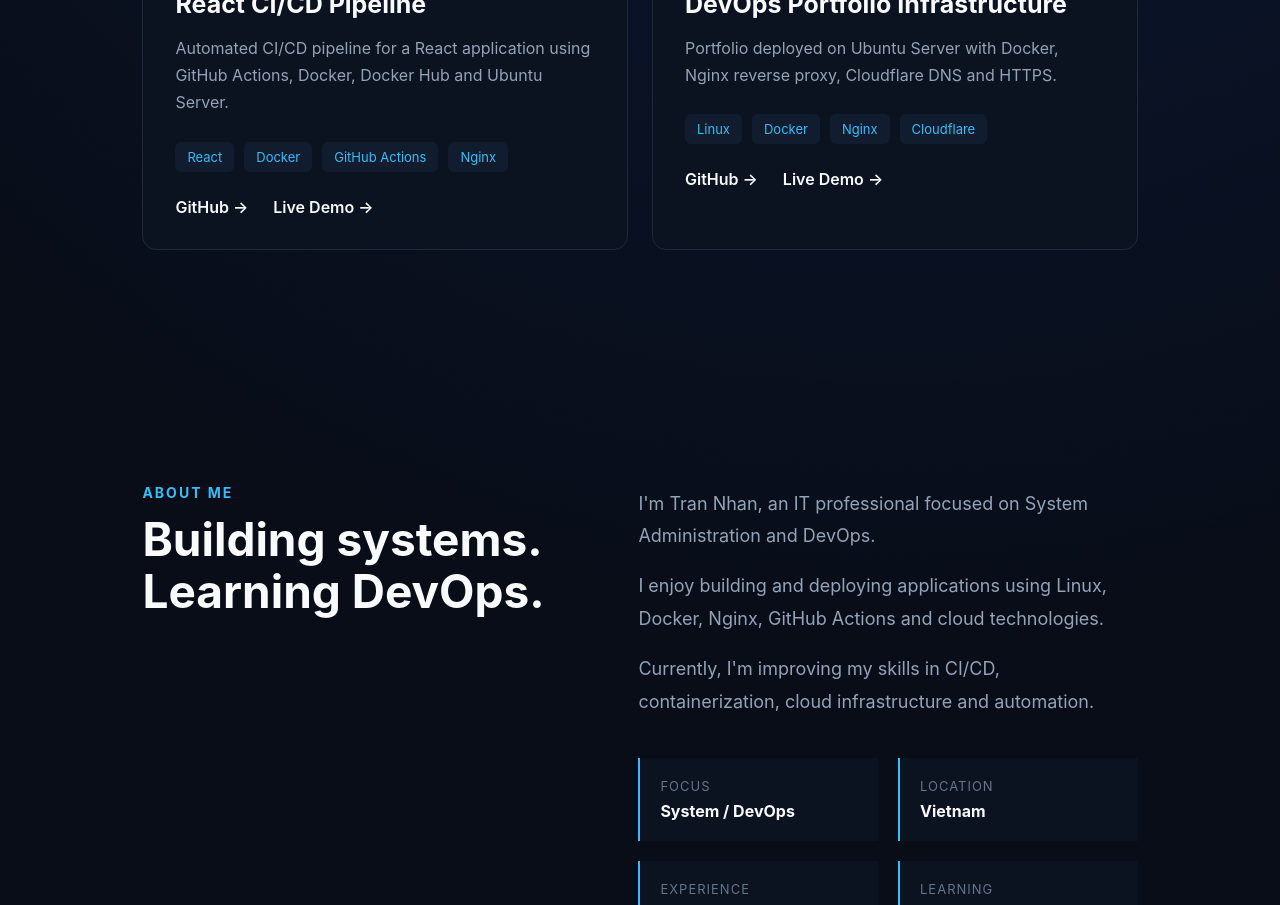
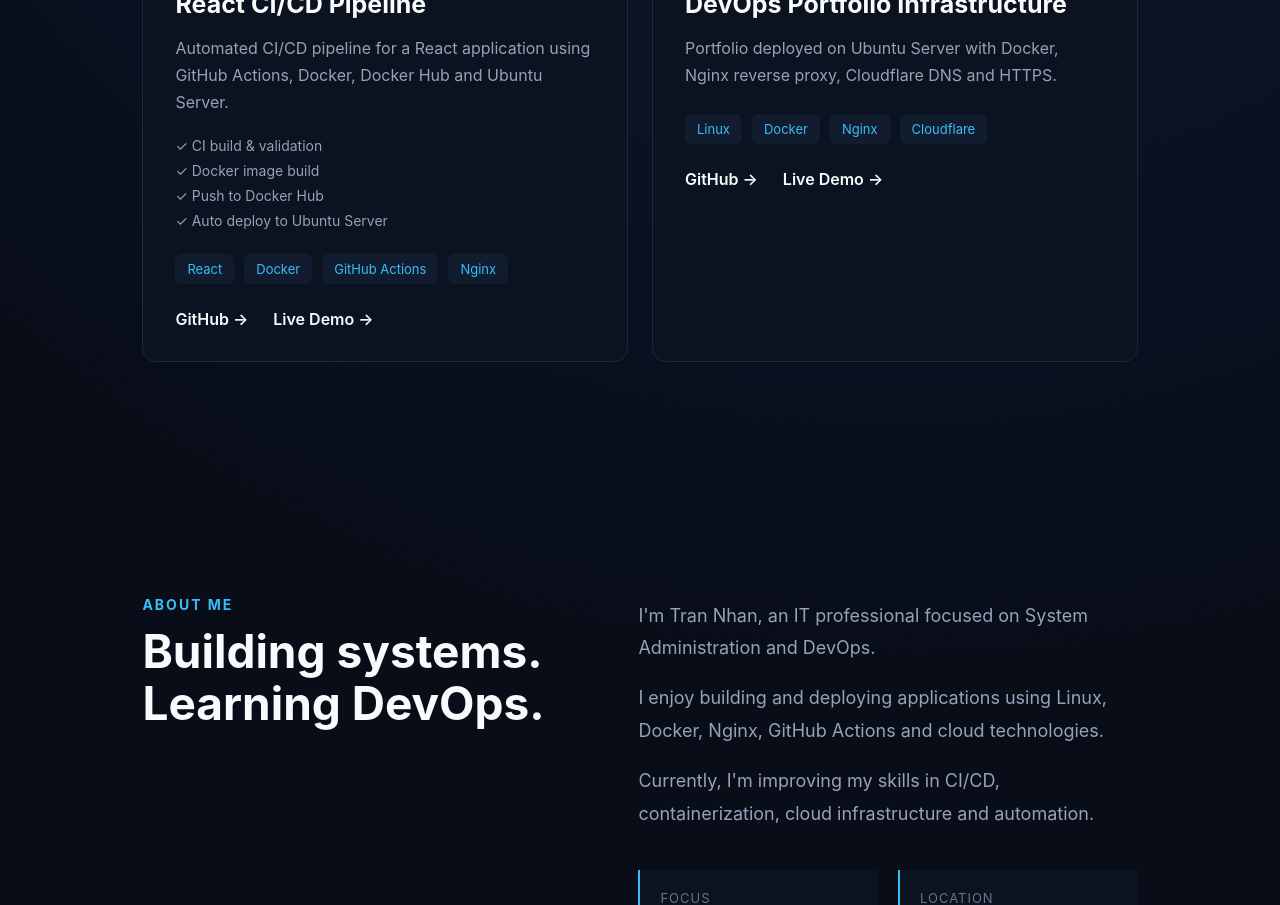
Before and after one commit to nhantran01s/react-lab, a React (Vite) app: page / in a window 1280 px wide. Shown: the part 1600-2505 px from the top of the page. Built offline with nearby package versions, Linux system fonts and the light colour scheme.

Commit message:
project-highlights

```diff
--- a/src/App.css
+++ b/src/App.css
@@ -574,3 +574,14 @@ body {
   display: flex;
   align-items: center;
 }
+
+.project-highlights {
+  display: grid;
+  gap: 8px;
+  margin: 20px 0;
+}
+
+.project-highlights span {
+  color: #94a3b8;
+  font-size: 14px;
+}
--- a/src/App.jsx
+++ b/src/App.jsx
@@ -81,7 +81,12 @@ function App() {
         Automated CI/CD pipeline for a React application using
         GitHub Actions, Docker, Docker Hub and Ubuntu Server.
       </p>
-
+	<div className="project-highlights">
+	  <span>✓ CI build & validation</span>
+	  <span>✓ Docker image build</span>
+	  <span>✓ Push to Docker Hub</span>
+	  <span>✓ Auto deploy to Ubuntu Server</span>
+</div>
       <div className="project-tech">
         <span>React</span>
         <span>Docker</span>
```
